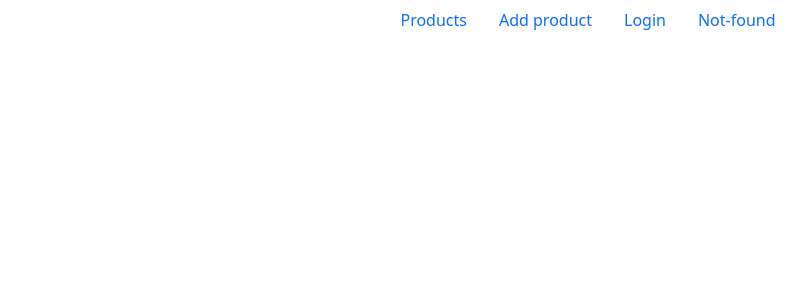
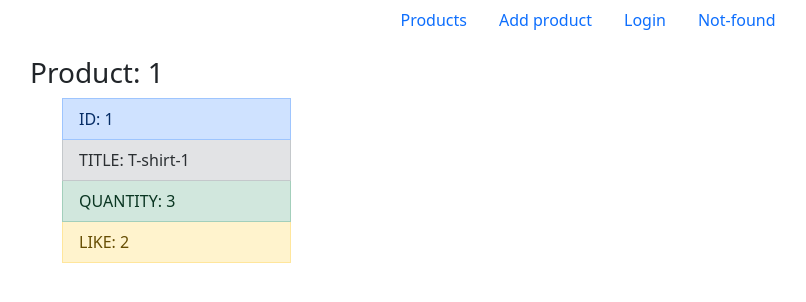
Before and after one commit to Mehelleb/forms-angular, an Angular app: page /home/1 in a window 1280 px wide. Before the commit this address led to /. Shown: the top 302 px of the page, without its empty margins (52-858 px from the left). Built offline with nearby package versions, Linux system fonts and the light colour scheme.

Commit message:
implémentation des routes paramétrées

```diff
--- a/src/app/app-routing.module.ts
+++ b/src/app/app-routing.module.ts
@@ -6,6 +6,7 @@ import { FormComponent } from './form/form.component';
 import { FormProductComponent } from './form-product/form-product.component';
 import { HomeComponent } from './home/home.component';
 import { NotFoundComponent } from './not-found/not-found.component';
+import { DetailComponent } from './detail/detail.component';
 
 const ROUTES: Routes=[
   {path:"", component: HomeComponent},
@@ -13,6 +14,7 @@ const ROUTES: Routes=[
 {path:"add", component: FormProductComponent},
 {path:"log", component: FormComponent},
 {path:"not", component: NotFoundComponent},
+{path:"home/:id", component: DetailComponent},
 ];
 
 @NgModule({
--- a/src/app/app.module.ts
+++ b/src/app/app.module.ts
@@ -8,6 +8,7 @@ import { FormComponent } from './form/form.component';
 import { FormProductComponent } from './form-product/form-product.component';
 import { ProductsComponent } from './products/products.component';
 import { HomeComponent } from './home/home.component';
+import { DetailComponent } from './detail/detail.component';
 
 
 
@@ -17,7 +18,8 @@ import { HomeComponent } from './home/home.component';
     FormComponent,
     FormProductComponent,
     ProductsComponent,
-    HomeComponent
+    HomeComponent,
+    DetailComponent
 
   ],
   imports: [
--- /dev/null
+++ b/src/app/detail/detail.component.html
@@ -0,0 +1,17 @@
+<div class="container">
+    <div class="row">
+        <div class="col-md-3">
+            <div *ngFor="let p of product">
+                <div *ngIf="p.id == id" class="list-group mt-3" >
+                    <h3>Product: {{p.id}}</h3>
+                    <ul>
+                        <li class="list-group-item list-group-item-primary">ID: {{p.id}}</li>
+                        <li class="list-group-item list-group-item-secondary">TITLE: {{p.title}}</li>
+                        <li class="list-group-item list-group-item-success">QUANTITY: {{p.quantity}}</li>
+                        <li class="list-group-item list-group-item-warning">LIKE: {{p.like}}</li>
+                    </ul>
+                </div>
+            </div>
+        </div>
+    </div>
+    </div>
--- /dev/null
+++ b/src/app/detail/detail.component.ts
@@ -0,0 +1,24 @@
+import { Component, OnInit } from '@angular/core';
+import { ActivatedRoute } from '@angular/router';
+import { Product } from 'src/model/Product';
+
+@Component({
+  selector: 'app-detail',
+  templateUrl: './detail.component.html',
+  styleUrls: ['./detail.component.css']
+})
+export class DetailComponent implements OnInit {
+  product!: Product[];
+  id!:number;
+  constructor(private route: ActivatedRoute){
+
+  }
+ngOnInit(): void {
+  this.product=[
+    {id:1, title:"T-shirt-1", quantity:3, like:2},
+    {id:2, title:"T-shirt-2", quantity:3, like:2},
+    {id:3, title:"T-shirt-3", quantity:3, like:2}
+  ];
+  this.id = this.route.snapshot.params['id'];
+}
+}
--- a/src/app/products/products.component.html
+++ b/src/app/products/products.component.html
@@ -7,6 +7,7 @@
         <li class="list-group-item list-group-item-secondary">TITLE: {{p.title}}</li>
         <li class="list-group-item list-group-item-success">QUANTITY: {{p.quantity}}</li>
         <li class="list-group-item list-group-item-warning">LIKE: {{p.like}}</li>
+        <a routerLink="{{p.id}}">Détail ?</a>
     </ul>
     </div>
 </div>
```
Also changed, not shown: src/app/detail/detail.component.css (added), 1 other file (tests, documents, lock files or other folders).
